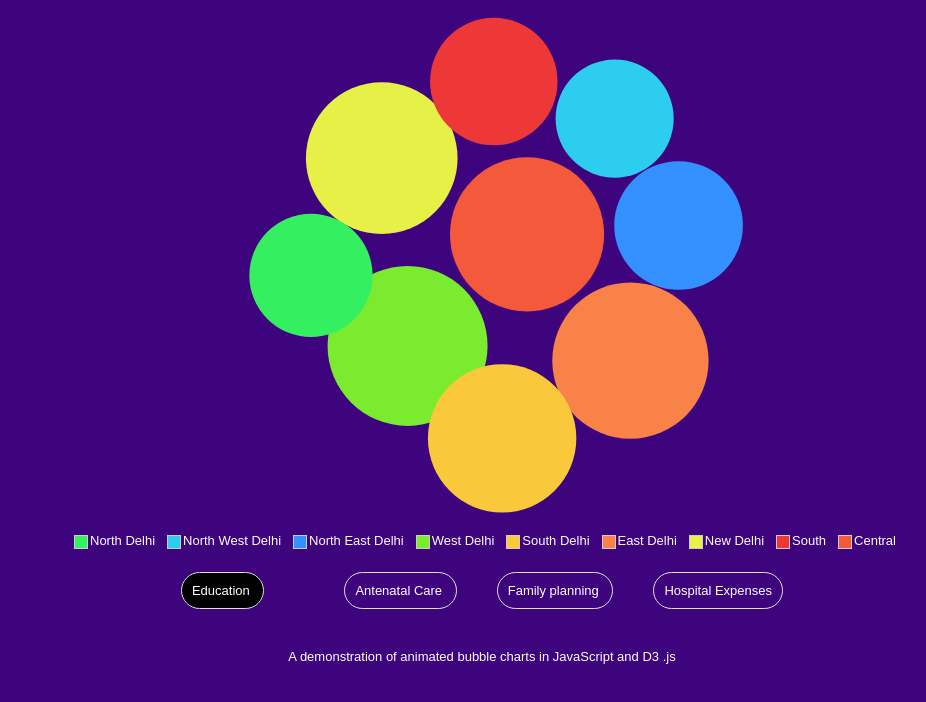
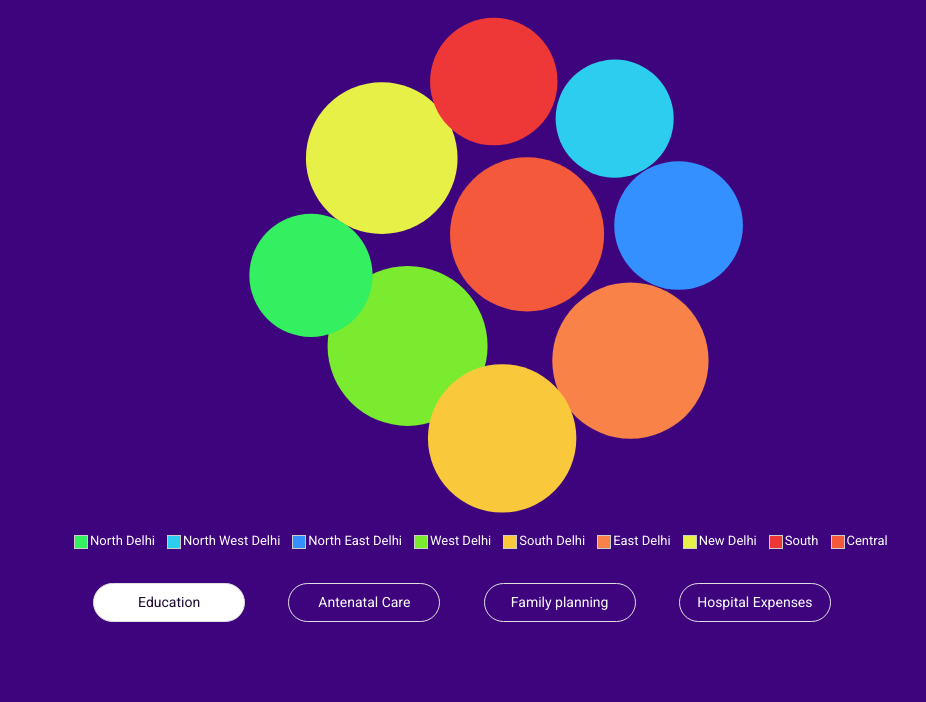
Before and after one commit to CuriousLearner/watch_your_zone, a plain HTML site: page index.html in a window 1280 px wide. Shown: the part 90-792 px from the top of the page, without its empty margins (158-1084 px from the left). Drawn offline with Linux system fonts and the light colour scheme.

Commit message:
Fixes up CSS and minor code clean-up

```diff
--- a/css/style.css
+++ b/css/style.css
@@ -1,6 +1,25 @@
-/** {*/
-  /*font-family: 'Roboto', sans-serif;*/
-/*}*/
+body {
+  font-family: 'Roboto', sans-serif;
+}
+
+.button {
+  border-radius: 100px 100px 100px 100px;
+  color: #FFFFFF;
+  margin-right: 40px;
+  padding: 10px 10px 10px 10px;
+  display: inline-block;
+  width: 50px;
+  font-size: 14px;
+}
+
+a.button {
+  color: #FFFFFF;
+}
+
+.button.active {
+  color: #1C0932;
+  background-color: #FFFFFF;
+}
 
 /* basic positioning */
 .legend { list-style: none; }
--- a/index.html
+++ b/index.html
@@ -10,7 +10,7 @@
   <link rel="stylesheet" href="css/reset.css">
   <link rel="stylesheet" href="css/bubble_chart.css">
   <link rel="stylesheet" href="css/style.css">
-  <!--<link href='http://fonts.googleapis.com/css?family=Roboto' rel='stylesheet' type='text/css'>-->
+  <link href="https://fonts.googleapis.com/css?family=Roboto" rel="stylesheet">
 </head>
 <body>
   <div class="container">
@@ -34,30 +34,24 @@
 
     </div>
     <div id="toolbar" style="text-align: center; margin-top: 70px;">
-      <a href="#" id="education" class="button active"
-         style="border-radius: 100px 100px 100px 100px;
-         color: #FFFFFF;
-         margin-right: 40px;
-         padding: 10px 10px 10px 10px;">Education
+      <a href="#" id="education" class="button active">
+        Education
       </a>
-      <a href="#" id="anc" class="button"
-         style="border-radius: 100px 100px 100px 100px; color: #FFFFFF; margin-left: 40px;
-         padding: 10px 10px 10px 10px;">Antenatal Care
+      <a href="#" id="anc" class="button">
+        Antenatal Care
       </a>
-      <a href="#" id="contraceptive" class="button"
-         style="border-radius: 100px 100px 100px 100px; color: #FFFFFF; margin-left: 40px;
-         padding: 10px 10px 10px 10px;">Family planning
+      <a href="#" id="contraceptive" class="button">
+        Family planning
       </a>
-      <a href="#" id="expense" class="button"
-         style="border-radius: 100px 100px 100px 100px; color: #FFFFFF; margin-left: 40px;
-         padding: 10px 10px 10px 10px;">Hospital Expenses
+      <a href="#" id="expense" class="button">
+        Hospital Expenses
       </a>
     </div>
     <div class="footer">
-      <p style="color: #FFFFFF; margin-top: 50px;">A demonstration of animated
-        bubble charts in
-        JavaScript and D3
-        .js</p>
+      <!--<p style="color: #FFFFFF; margin-top: 50px;">A demonstration of animated-->
+        <!--bubble charts in-->
+        <!--JavaScript and D3-->
+        <!--.js</p>-->
     </div>
   </div>
 
--- a/src/bubble_chart.js
+++ b/src/bubble_chart.js
@@ -82,7 +82,7 @@ function bubbleChart() {
     // working with data.
 
     var max_val = Math.max.apply(null, rawData.map(function(a) {return a[chart_name]}));
-    console.log("max val", max_val);
+    //console.log("max val", max_val);
     var myNodes = rawData.map(function (d) {
       return {
         id: d.id,
@@ -439,5 +439,3 @@ var refresh_display = function() {
 
 d3.select("body")
   .style("background-color", "#3e047e");
-
-var my_array;
```
